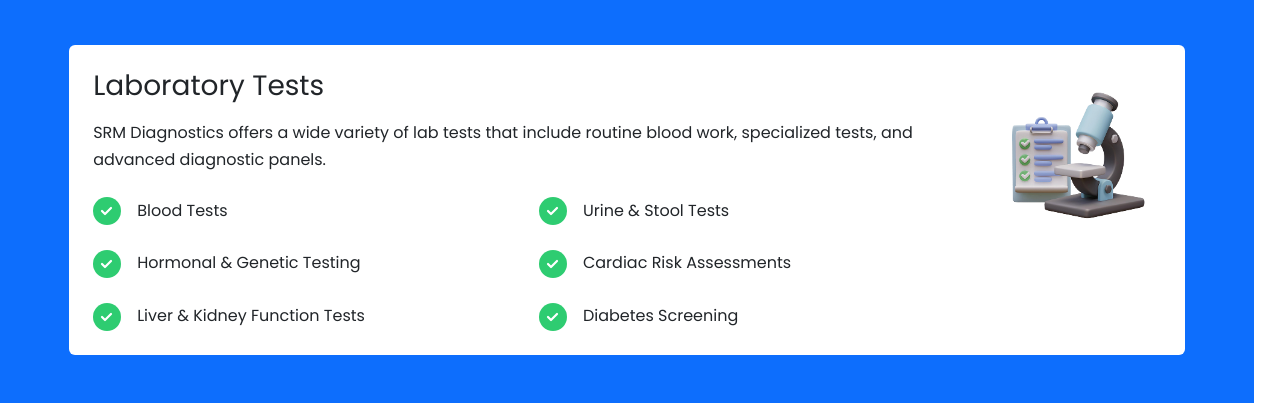
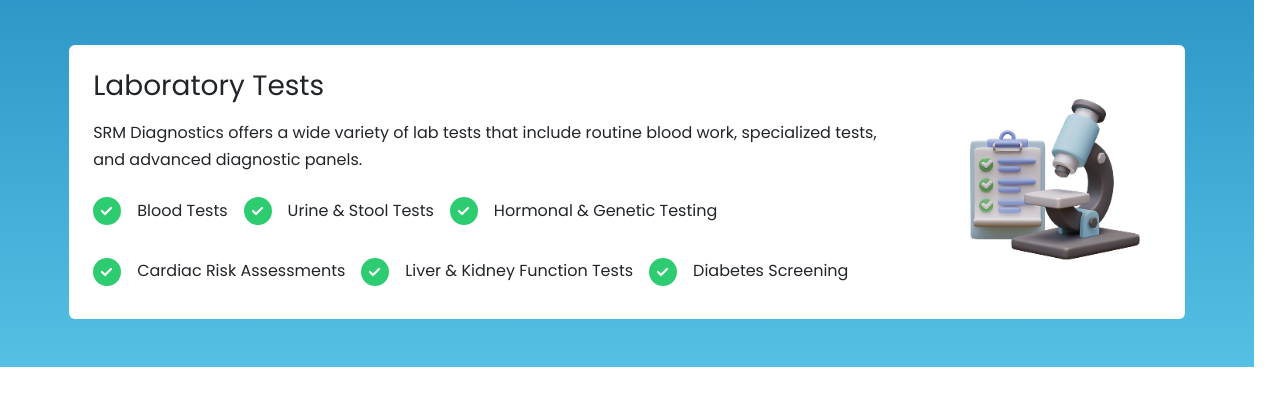
Before and after one commit to MohanKumarMurugan/SRM-dx-LP-V2, a plain HTML site: page index.html in a window 1280 px wide. Shown: the part 800-1213 px from the top of the page. Drawn offline with nearby package versions, Linux system fonts and the light colour scheme.

Commit message:
Changes updates

```diff
--- a/index.html
+++ b/index.html
@@ -104,42 +104,39 @@
           <div class="service-card-content flex-grow-1">
             <h3 class="text-dark mb-3">Laboratory Tests</h3>
             <p class="text-dark mb-4">SRM Diagnostics offers a wide variety of lab tests that include routine blood work, specialized tests, and advanced diagnostic panels.</p>
-            <div class="service-features row g-4">
-              <div class="col-md-6 d-flex align-items-start gap-3">
+            <div class="service-features">
+              <div class="row g-4">
+                <div class="d-flex align-items-start gap-3">
                   <span class="service-check">
                     <svg width="28" height="28" viewBox="0 0 28 28" fill="none"><circle cx="14" cy="14" r="14" fill="#2ecc71"/><path d="M9 14l3 3 6-6" stroke="#fff" stroke-width="2.2" stroke-linecap="round" stroke-linejoin="round"/></svg>
                   </span>
                   <span class="text-dark">Blood Tests</span>
-              </div>
-              <div class="col-md-6 d-flex align-items-start gap-3">
                   <span class="service-check">
                     <svg width="28" height="28" viewBox="0 0 28 28" fill="none"><circle cx="14" cy="14" r="14" fill="#2ecc71"/><path d="M9 14l3 3 6-6" stroke="#fff" stroke-width="2.2" stroke-linecap="round" stroke-linejoin="round"/></svg>
                   </span>
                   <span class="text-dark">Urine & Stool Tests</span>
-              </div>
-              <div class="col-md-6 d-flex align-items-start gap-3">
                   <span class="service-check">
                     <svg width="28" height="28" viewBox="0 0 28 28" fill="none"><circle cx="14" cy="14" r="14" fill="#2ecc71"/><path d="M9 14l3 3 6-6" stroke="#fff" stroke-width="2.2" stroke-linecap="round" stroke-linejoin="round"/></svg>
                   </span>
                   <span class="text-dark">Hormonal & Genetic Testing</span>
                 </div>
-              <div class="col-md-6 d-flex align-items-start gap-3">
+
+              </div>
+              <div class="row g-4 mt-2">
+                <div class="d-flex align-items-start gap-3">
                   <span class="service-check">
                     <svg width="28" height="28" viewBox="0 0 28 28" fill="none"><circle cx="14" cy="14" r="14" fill="#2ecc71"/><path d="M9 14l3 3 6-6" stroke="#fff" stroke-width="2.2" stroke-linecap="round" stroke-linejoin="round"/></svg>
                   </span>
                   <span class="text-dark">Cardiac Risk Assessments</span>
-              </div>
-              <div class="col-md-6 d-flex align-items-start gap-3">
                   <span class="service-check">
                     <svg width="28" height="28" viewBox="0 0 28 28" fill="none"><circle cx="14" cy="14" r="14" fill="#2ecc71"/><path d="M9 14l3 3 6-6" stroke="#fff" stroke-width="2.2" stroke-linecap="round" stroke-linejoin="round"/></svg>
                   </span>
                   <span class="text-dark">Liver & Kidney Function Tests</span>
-              </div>
-              <div class="col-md-6 d-flex align-items-start gap-3">
                   <span class="service-check">
                     <svg width="28" height="28" viewBox="0 0 28 28" fill="none"><circle cx="14" cy="14" r="14" fill="#2ecc71"/><path d="M9 14l3 3 6-6" stroke="#fff" stroke-width="2.2" stroke-linecap="round" stroke-linejoin="round"/></svg>
                   </span>
                   <span class="text-dark">Diabetes Screening</span>
+                </div>
               </div>
             </div>
           </div>
--- a/styles.css
+++ b/styles.css
@@ -61,7 +61,8 @@
 }
 
 .services-section {
-	background-color: #2da8ff;
+	/* background-color: #2da8ff; */
+  background: linear-gradient(180deg, #1C86BB 0%, #54C0E3 100%);
 }
 
 img.img-fluid.position-absolute.bottom-0.start-0{
@@ -761,7 +762,7 @@
   box-shadow: 0 -2px 16px rgba(33,150,243,0.07);
   height: 283px;
   margin-left: 24px;
-  xmargin-right: 24px;
+  margin-right: 24px;
 }
 .footer-inner {
   display: flex;
```
Lines whose indentation alone changed are shown as unchanged.
